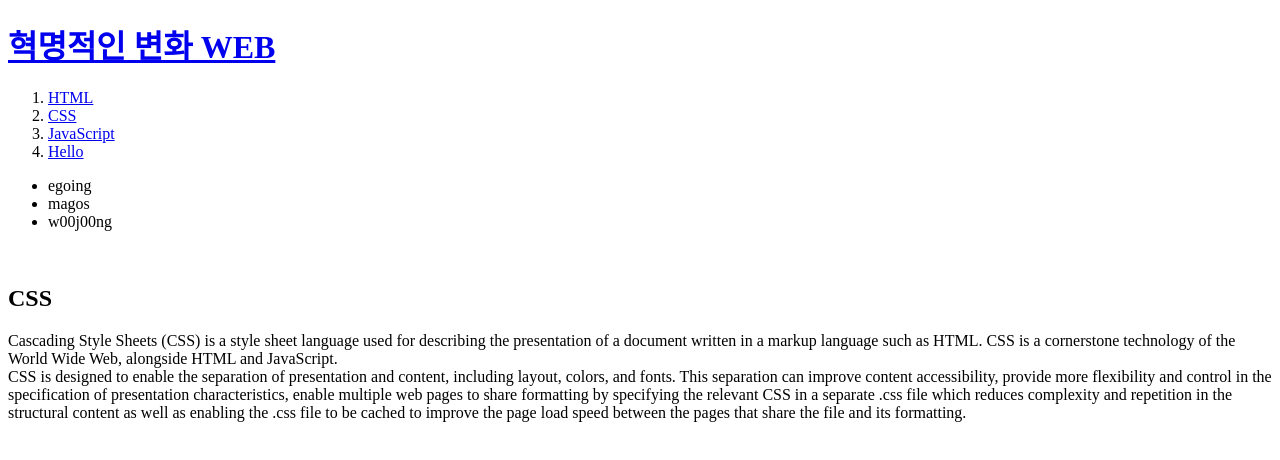
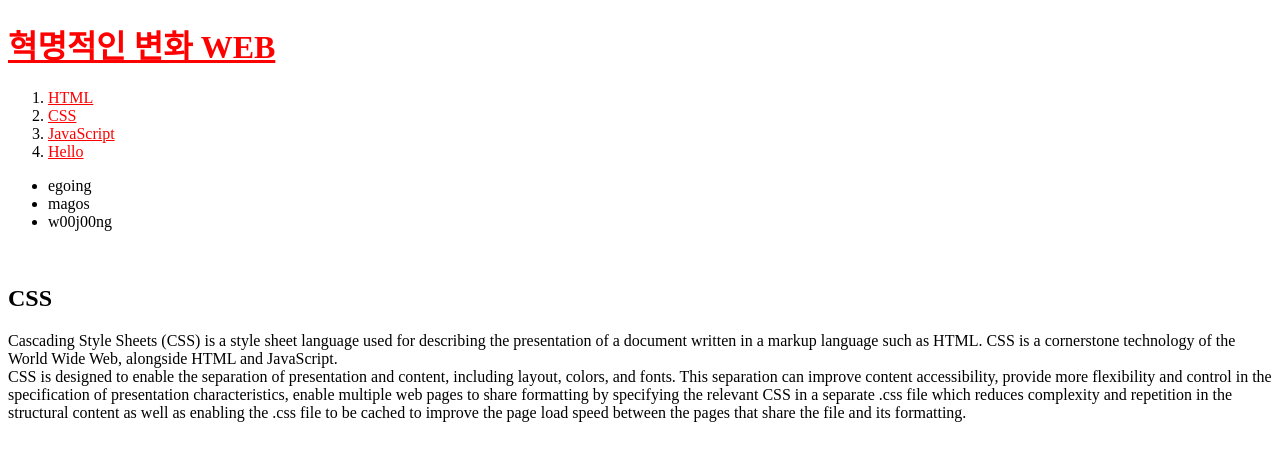
Before and after one commit to w00j00ng/web1, a plain HTML site: page 2.html in a window 1280 px wide. Drawn offline with Linux system fonts and the light colour scheme.

Commit message:
add style func

```diff
--- a/2.html
+++ b/2.html
@@ -12,14 +12,19 @@
 </script>
     <title>WEB1 - CSS</title>
     <meta charset="utf-8">
+    <style>
+      a {
+        color: red;
+      }
+    </style>
   </head>
   <body>
-    <h1><a href = "index.html">혁명적인 변화 WEB</a></h1>
+    <h1><a href = "index.html">혁명적인 변화 WEB</font></a></h1>
     <ol>
       <li><a href ="1.html">HTML</a></li>
-      <li><a href ="2.html">CSS</a></li>
+      <li><a href ="2.html">CSS</font></a></li>
       <li><a href ="3.html">JavaScript</a></li>
-	  <li><a href ="4.html">Hello</a></li>
+      <li><a href ="4.html">Hello</a></li>
     </ol>
     <ul>
       <li>egoing</li>
@@ -27,6 +32,22 @@
       <li>w00j00ng</li>
     </ul>
     <br>
+
+    <!--
+    <h1><a href = "index.html"><font color = "red">혁명적인 변화 WEB</font></a></h1>
+    <ol>
+      <li><a href ="1.html">HTML</a></li>
+      <li><a href ="2.html"><font color = "red">CSS</font></a></li>
+      <li><a href ="3.html">JavaScript</a></li>
+	    <li><a href ="4.html">Hello</a></li>
+    </ol>
+    <ul>
+      <li>egoing</li>
+      <li>magos</li>
+      <li>w00j00ng</li>
+    </ul>
+    <br>
+  -->
     <h2>CSS</h2>
     <p>Cascading Style Sheets (CSS) is a style sheet language used for describing the presentation of a document written in a markup language such as HTML. CSS is a cornerstone technology of the World Wide Web, alongside HTML and JavaScript.
     <br>CSS is designed to enable the separation of presentation and content, including layout, colors, and fonts. This separation can improve content accessibility, provide more flexibility and control in the specification of presentation characteristics, enable multiple web pages to share formatting by specifying the relevant CSS in a separate .css file which reduces complexity and repetition in the structural content as well as enabling the .css file to be cached to improve the page load speed between the pages that share the file and its formatting.</p>
```
